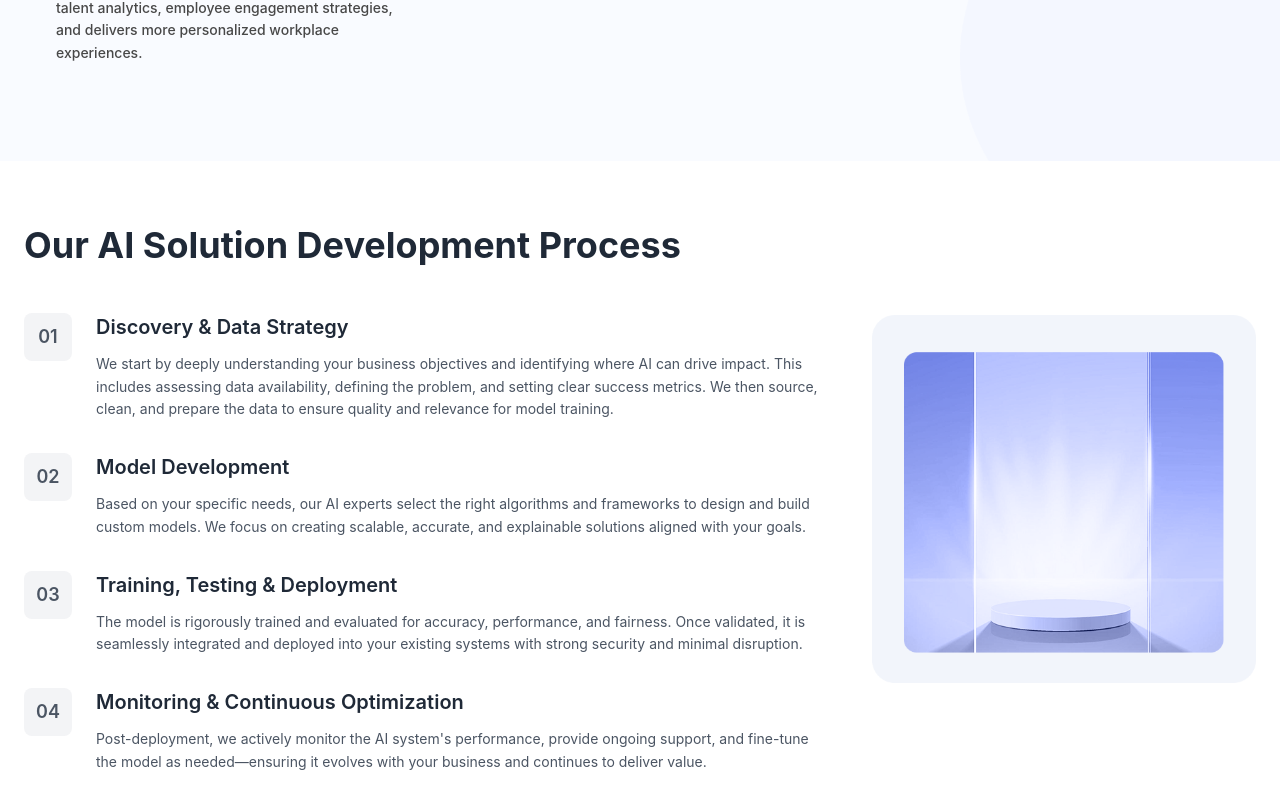
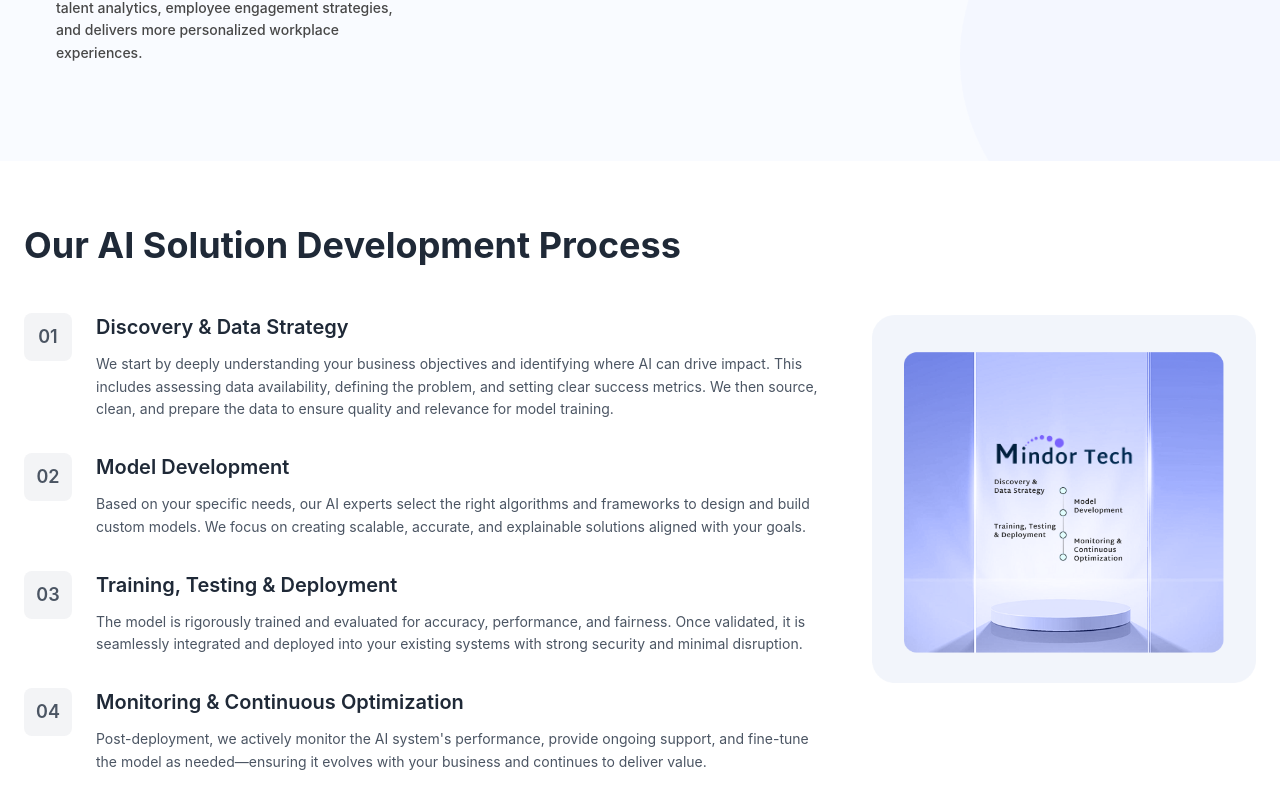
Before and after one commit to rastogi30/Mindor-tech, a Next.js app: page /services/ai-powered-solutions in a window 1280 px wide. Shown: the part 2290-3098 px from the top of the page. Built offline with nearby package versions, Linux system fonts and the light colour scheme.

Commit message:
image overlapping

```diff
--- a/src/components/aicomponents/process.tsx
+++ b/src/components/aicomponents/process.tsx
@@ -76,7 +76,7 @@ const Process: React.FC = () => {
         </div>
       </div>
 
-      <div className="flex-shrink-0 w-96">
+      <div className="flex-shrink-0 w-96 relative">
         <img
           src="/assets/Process.png"
           alt="AI Solution Development Process"
@@ -84,6 +84,24 @@ const Process: React.FC = () => {
           height={500}
           className="w-full h-auto"
         />
+        <div className="absolute inset-0 flex items-center justify-center pointer-events-none">
+          <div className="flex flex-col items-center gap-2">
+            <img
+              src="/assets/Process2.png"
+              alt="Process 2 overlay"
+              width={140}
+              height={140}
+              className="h-auto"
+            />
+            <img
+              src="/assets/Process1.png"
+              alt="Process 1 overlay"
+              width={140}
+              height={140}
+              className="h-auto"
+            />
+          </div>
+        </div>
       </div>
     </div>
   );
```
